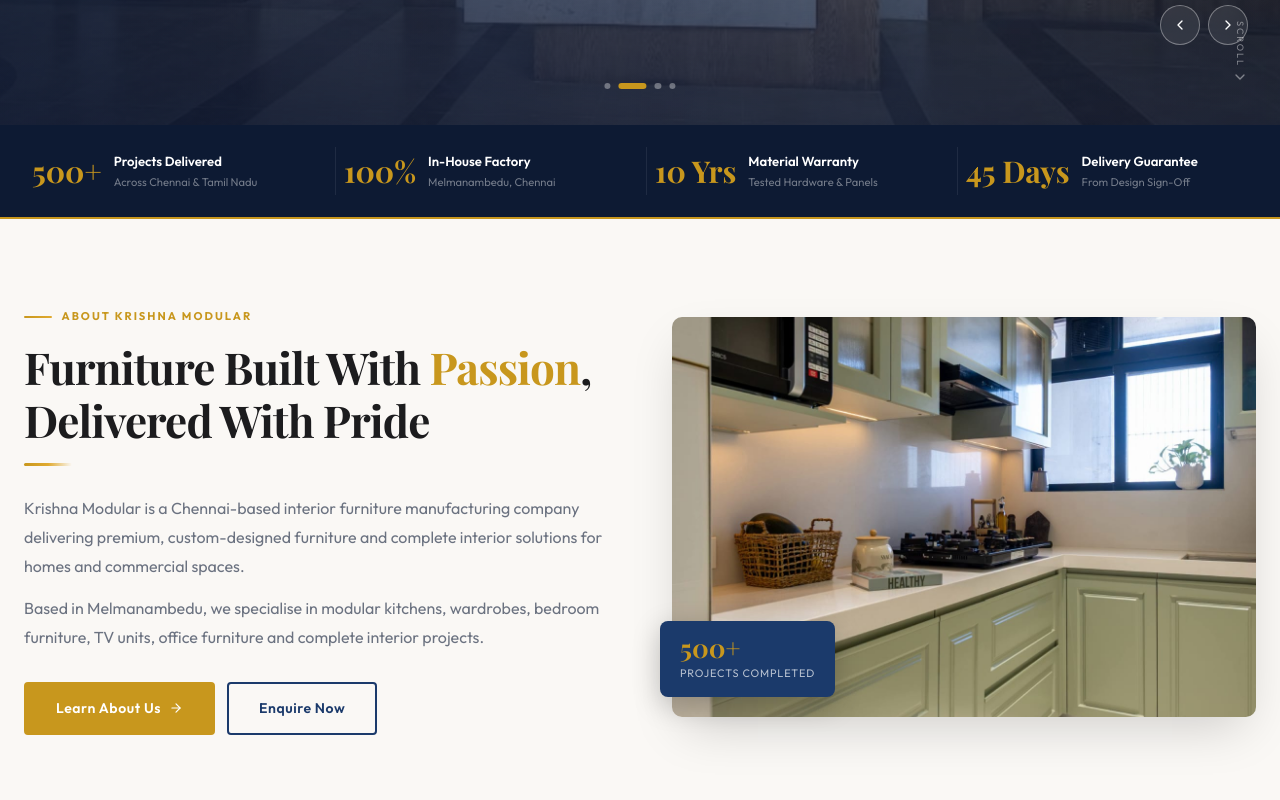
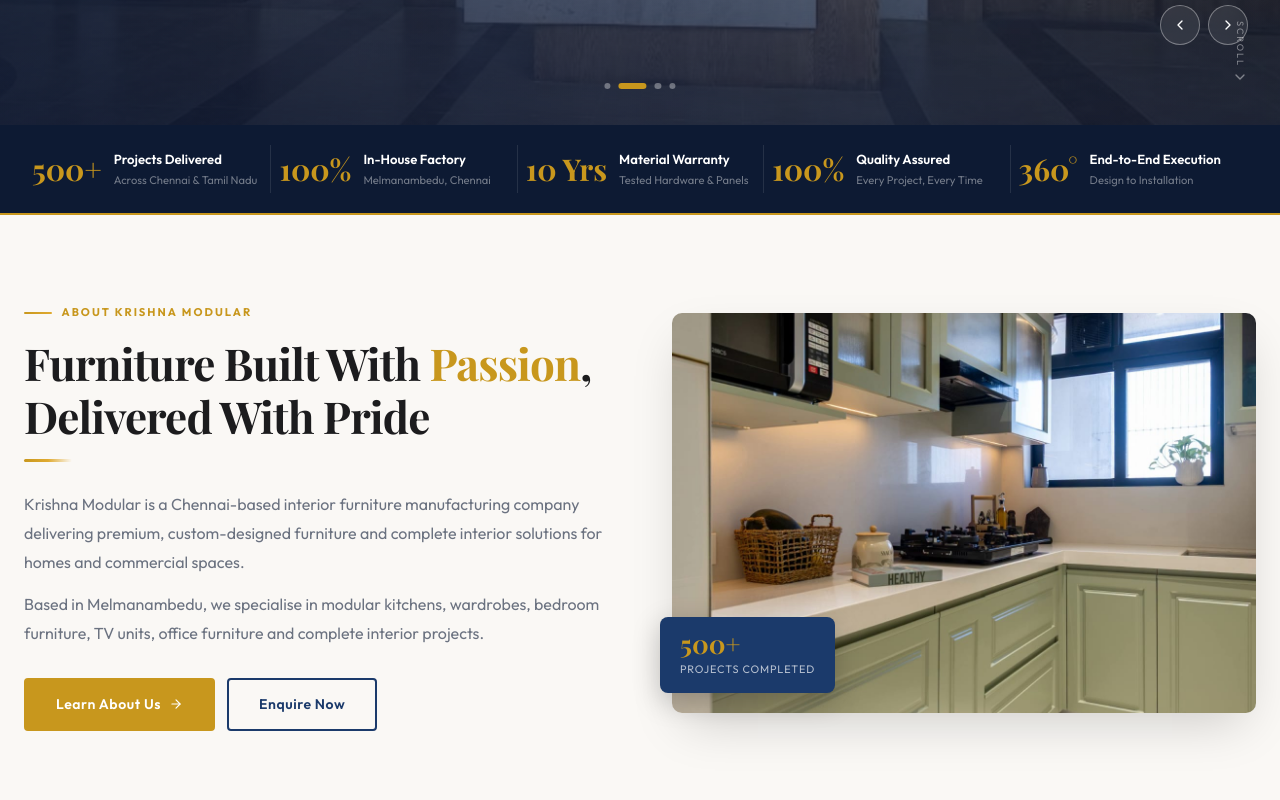
Before and after one commit to bhavshx-collab/krishna_modular, a React (Vite) app: page / in a window 1280 px wide. Shown: the part 780-1580 px from the top of the page. Built offline with nearby package versions, Linux system fonts and the light colour scheme; a web font is replaced by a local one.

Commit message:
fix: 3 featured projects only, correct stats bar, improved footer contrast, compact card heights

```diff
--- a/src/components/Footer.jsx
+++ b/src/components/Footer.jsx
@@ -40,7 +40,7 @@
                 />
               </div>
             </Link>
-            <p className="text-white/60 text-sm leading-relaxed font-['Outfit'] mb-6">
+            <p className="text-white/75 text-sm leading-relaxed font-['Outfit'] mb-6">
               Premium modular furniture and interior solutions, manufactured with precision and crafted with care in Chennai, Tamil Nadu.
             </p>
             {/* Social Icons */}
@@ -74,7 +74,7 @@
                 <li key={link.label}>
                   <Link
                     to={link.path}
-                    className="flex items-center gap-2 text-white/60 hover:text-white text-sm font-['Outfit'] transition-colors group"
+                  className="flex items-center gap-2 text-white/75 hover:text-white text-sm font-['Outfit'] transition-colors group"
                   >
                     <ArrowRight size={12} className="text-[#C8971D] group-hover:translate-x-1 transition-transform" />
                     {link.label}
@@ -94,7 +94,7 @@
                 <li key={link.label}>
                   <Link
                     to={link.path}
-                    className="flex items-center gap-2 text-white/60 hover:text-white text-sm font-['Outfit'] transition-colors group"
+                  className="flex items-center gap-2 text-white/75 hover:text-white text-sm font-['Outfit'] transition-colors group"
                   >
                     <ArrowRight size={12} className="text-[#C8971D] group-hover:translate-x-1 transition-transform" />
                     {link.label}
@@ -110,14 +110,14 @@
               Contact Us
             </h4>
             <ul className="space-y-4">
-              <li className="flex gap-3 text-sm text-white/60 font-['Outfit']">
+              <li className="flex gap-3 text-sm text-white/75 font-['Outfit']">
                 <MapPin size={16} className="text-[#C8971D] shrink-0 mt-0.5" />
                 <span>No. 267/2A2D3, T.H. Road,<br />Melmanambedu,<br />Chennai - 600124</span>
               </li>
               <li>
                 <a
                   href="tel:+919566026606"
-                  className="flex items-center gap-3 text-sm text-white/60 hover:text-white font-['Outfit'] transition-colors"
+                  className="flex items-center gap-3 text-sm text-white/75 hover:text-white font-['Outfit'] transition-colors"
                 >
                   <Phone size={16} className="text-[#C8971D] shrink-0" />
                   +91 95660 26606
@@ -126,7 +126,7 @@
               <li>
                 <a
                   href="tel:+919655834404"
-                  className="flex items-center gap-3 text-sm text-white/60 hover:text-white font-['Outfit'] transition-colors"
+                  className="flex items-center gap-3 text-sm text-white/75 hover:text-white font-['Outfit'] transition-colors"
                 >
                   <Phone size={16} className="text-[#C8971D] shrink-0" />
                   +91 96558 34404
@@ -135,7 +135,7 @@
               <li>
                 <a
                   href="mailto:krishnamodular3@gmail.com"
-                  className="flex items-center gap-3 text-sm text-white/60 hover:text-white font-['Outfit'] transition-colors"
+                  className="flex items-center gap-3 text-sm text-white/75 hover:text-white font-['Outfit'] transition-colors"
                 >
                   <Mail size={16} className="text-[#C8971D] shrink-0" />
                   krishnamodular3@gmail.com
@@ -148,10 +148,10 @@
       {/* Bottom Bar */}
       <div style={{ borderTop: '1px solid rgba(255,255,255,0.08)' }}>
         <div style={{ maxWidth: '80rem', margin: '0 auto', padding: '1.125rem 2rem', display: 'flex', flexDirection: 'column', alignItems: 'center', justifyContent: 'space-between', gap: '0.5rem' }} className="sm:flex-row">
-          <p style={{ fontFamily: "'Outfit',sans-serif", fontSize: '0.72rem', color: 'rgba(255,255,255,0.35)' }}>
+          <p style={{ fontFamily: "'Outfit',sans-serif", fontSize: '0.72rem', color: 'rgba(255,255,255,0.55)' }}>
             &copy; {new Date().getFullYear()} Krishna Modular. All rights reserved.
           </p>
-          <p style={{ fontFamily: "'Outfit',sans-serif", fontSize: '0.72rem', color: 'rgba(255,255,255,0.35)' }}>
+          <p style={{ fontFamily: "'Outfit',sans-serif", fontSize: '0.72rem', color: 'rgba(255,255,255,0.45)' }}>
             Interior Furniture Manufacturing &mdash; Chennai, Tamil Nadu
           </p>
         </div>
--- a/src/index.css
+++ b/src/index.css
@@ -729,12 +729,16 @@
   display: grid;
   grid-template-columns: repeat(2, 1fr);
   padding: 1.125rem 0;
-  gap: 0.75rem;
+  gap: 0.625rem;
 }
-@media (min-width: 768px) {
+@media (min-width: 640px) {
+  .trust-bar { grid-template-columns: repeat(3, 1fr); }
+}
+@media (min-width: 1024px) {
   .trust-bar {
-    grid-template-columns: repeat(4, 1fr);
-    padding: 1.375rem 0;
+    grid-template-columns: repeat(5, 1fr);
+    padding: 1.25rem 0;
+    gap: 0;
   }
 }
 
@@ -744,7 +748,10 @@
   gap: 0.75rem;
   padding: 0.25rem 0.5rem;
 }
-.trust-stat--border { border-left: 1px solid rgba(255,255,255,0.08); }
+.trust-stat--border { border-left: none; }
+@media (min-width: 1024px) {
+  .trust-stat--border { border-left: 1px solid rgba(255,255,255,0.1); }
+}
 
 .trust-num {
   font-family: 'Playfair Display', serif;
@@ -898,12 +905,12 @@
 }
 
 .compact-proj-img-wrap {
-  height: 260px;
+  height: 240px;
   overflow: hidden;
   position: relative;
 }
 @media (min-width: 1280px) {
-  .compact-proj-img-wrap { height: 290px; }
+  .compact-proj-img-wrap { height: 260px; }
 }
 
 .compact-proj-img {
--- a/src/pages/Home.jsx
+++ b/src/pages/Home.jsx
@@ -84,10 +84,11 @@
         <div style={ctr}>
           <div className="trust-bar">
             {[
-              { num: '500+',    label: 'Projects Delivered',  sub: 'Across Chennai & Tamil Nadu' },
-              { num: '100%',    label: 'In-House Factory',    sub: 'Melmanambedu, Chennai' },
-              { num: '10 Yrs', label: 'Material Warranty',   sub: 'Tested Hardware & Panels' },
-              { num: '45 Days',label: 'Delivery Guarantee',  sub: 'From Design Sign-Off' },
+              { num: '500+', label: 'Projects Delivered',   sub: 'Across Chennai & Tamil Nadu' },
+              { num: '100%', label: 'In-House Factory',     sub: 'Melmanambedu, Chennai' },
+              { num: '10 Yrs', label: 'Material Warranty', sub: 'Tested Hardware & Panels' },
+              { num: '100%', label: 'Quality Assured',      sub: 'Every Project, Every Time' },
+              { num: '360°', label: 'End-to-End Execution', sub: 'Design to Installation' },
             ].map((stat, i) => (
               <div key={i} className={`trust-stat${i > 0 ? ' trust-stat--border' : ''}`}>
                 <span className="trust-num">{stat.num}</span>
@@ -189,9 +190,12 @@
             <Link to="/projects" className="btn-outline-gold btn-sm">View All Projects <ArrowRight size={13} /></Link>
           </div>
           <div className="home-3col-grid">
-            {projects.map((project) => (
+            {projects.filter(p => p.featured).slice(0, 3).map((project) => (
               <CompactProjectCard key={project.id} project={project} />
             ))}
+          </div>
+          <div style={{ textAlign: 'center', marginTop: '2rem' }}>
+            <Link to="/projects" className="btn-outline-gold btn-sm">View All Projects <ArrowRight size={13} /></Link>
           </div>
         </div>
       </section>
```
